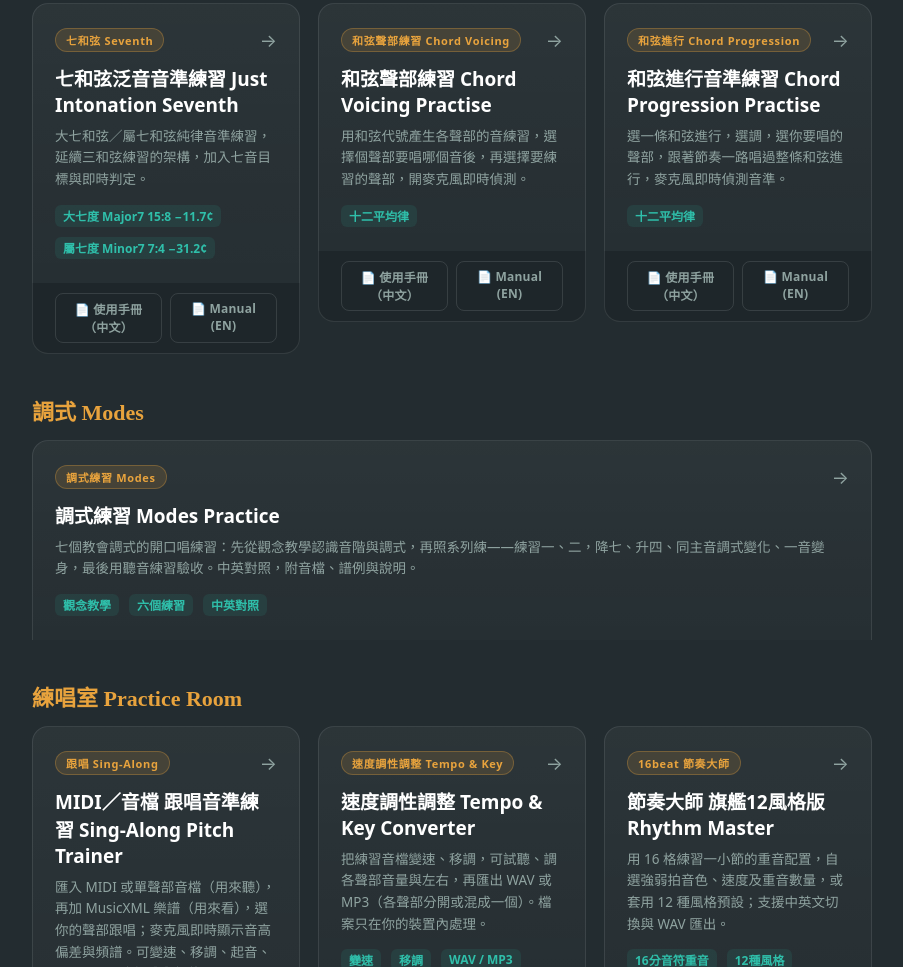
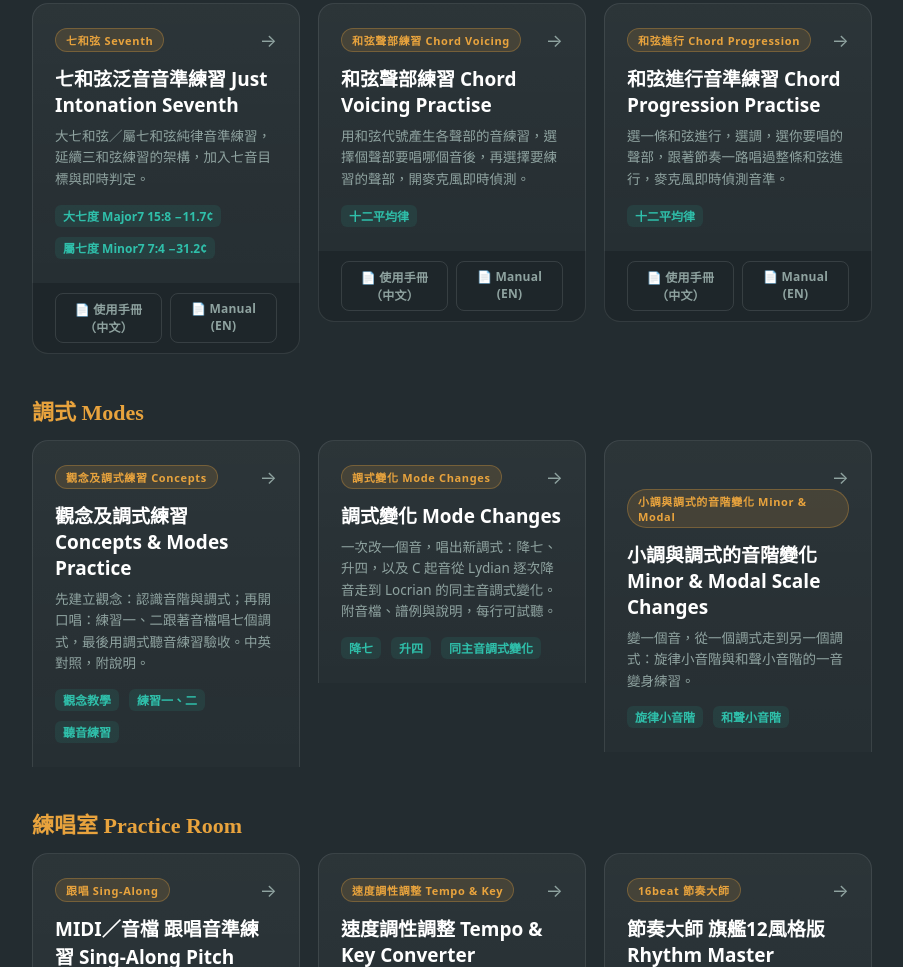
Before and after one commit to TCMCtw/TCMCtw.github.io, a plain HTML site: page index.html in a window 1280 px wide. Shown: the part 1170-2137 px from the top of the page, without its empty margins (188-1091 px from the left). Drawn offline with Linux system fonts and the light colour scheme.

Commit message:
調式 Modes 入口卡分三項:觀念及調式練習、調式變化、小調與調式的音階變化

```diff
--- a/index.html
+++ b/index.html
@@ -131,7 +131,7 @@
   <div class="hub" id="hub">
     <div class="hub-block"><a class="hub-head" href="#ears">Harmony Ears 純律練耳<span class="arrow">↓</span><small>純律耳訓 · 6 個工具</small></a><ul class="hub-list" id="hubEars"></ul></div>
     <div class="hub-block"><a class="hub-head" href="#practice">練唱室 Practice Room<span class="arrow">↓</span><small>調音、跟唱與速度調性調整 · 2 個工具</small></a><ul class="hub-list" id="hubPractice"></ul></div>
-    <div class="hub-block"><a class="hub-head" href="#modes">調式 Modes<span class="arrow">↓</span><small>觀念教學、五個系列與聽音練習 · 1 個入口</small></a><ul class="hub-list" id="hubModes"></ul></div>
+    <div class="hub-block"><a class="hub-head" href="#modes">調式 Modes<span class="arrow">↓</span><small>觀念及調式練習、調式變化、小調與調式的音階變化 · 3 個入口</small></a><ul class="hub-list" id="hubModes"></ul></div>
   </div>
 
   <section class="cat" id="ears"><h2 class="cat-h">Harmony Ears 純律練耳</h2><div class="grid" id="appGrid"></div></section>
@@ -267,14 +267,28 @@ function addCard(app, target){
 
   target.appendChild(wrap);
 }
-// 調式練習入口：整個系列在 modal-practice-index，這裡只放一張入口卡
+// 調式練習入口：整個系列在 modal-practice-index，這裡放三張入口卡
 const MODES = [
   {
-    tag: '調式練習 Modes',
-    title: '調式練習 Modes Practice',
-    desc: '七個教會調式的開口唱練習：先從觀念教學認識音階與調式，再照系列練——練習一、二，降七、升四、同主音調式變化、一音變身，最後用聽音練習驗收。中英對照，附音檔、譜例與說明。',
-    ratios: ['觀念教學', '六個練習', '中英對照'],
+    tag: '觀念及調式練習 Concepts',
+    title: '觀念及調式練習 Concepts & Modes Practice',
+    desc: '先建立觀念：認識音階與調式；再開口唱：練習一、二跟著音檔唱七個調式，最後用調式聽音練習驗收。中英對照，附說明。',
+    ratios: ['觀念教學', '練習一、二', '聽音練習'],
     url: 'https://tcmctw.github.io/modal-practice-index/',
+  },
+  {
+    tag: '調式變化 Mode Changes',
+    title: '調式變化 Mode Changes',
+    desc: '一次改一個音，唱出新調式：降七、升四，以及 C 起音從 Lydian 逐次降音走到 Locrian 的同主音調式變化。附音檔、譜例與說明，每行可試聽。',
+    ratios: ['降七', '升四', '同主音調式變化'],
+    url: 'https://tcmctw.github.io/modal-practice-index/#changes',
+  },
+  {
+    tag: '小調與調式的音階變化 Minor & Modal',
+    title: '小調與調式的音階變化 Minor & Modal Scale Changes',
+    desc: '變一個音，從一個調式走到另一個調式：旋律小音階與和聲小音階的一音變身練習。',
+    ratios: ['旋律小音階', '和聲小音階'],
+    url: 'https://tcmctw.github.io/modal-practice-index/#minor',
   },
 ];
 
```
